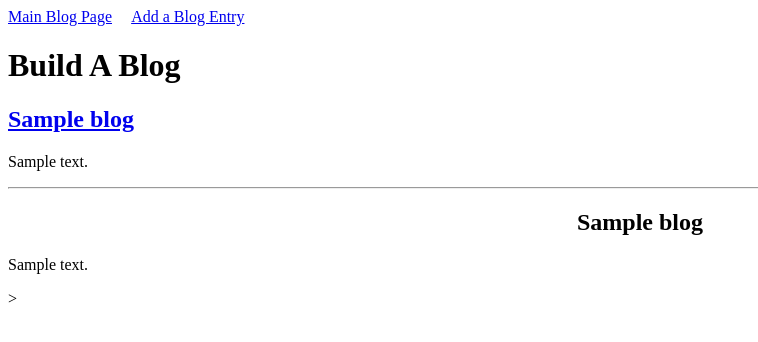
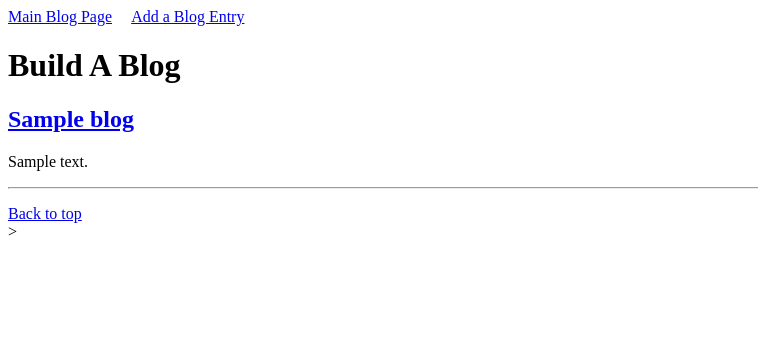
Before and after one commit to DannyLC101/Blogz, a Flask app: template templates/index.html in a window 1280 px wide. Shown: the top 342 px of the page, without its empty margins (0-758 px from the left). Run offline with Flask 2, Linux system fonts and the light colour scheme; the template is opened without the code that fills it: most values are stand-ins (such as "Sample title", 1, 10 or a date in 2020); data that the repository does not hold is empty.

Commit message:
created blog.html

```diff
--- a/main.py
+++ b/main.py
@@ -32,11 +32,16 @@ def newpost():
     else:
         return render_template('newpost.html')
 
-@app.route('/blog', methods=['GET', 'POST'])
+@app.route('/blog', methods=['GET','POST'])
 def main_blog():
     if request.method=='GET':
-        blog = Blog.query.all()
-        return render_template('index.html', blogs=blog)
+        blog_id = int(request.form['blog-id'])
+        blogs = Blog.query.get(blog_id)
+        return redirect('/blog?id='+blog_id)
+
+@app.route('/blog?id=', methods=['GET', 'POST'])
+def show_blog():
+    return render_template('blog.html')
 
 @app.route('/', methods=['POST', 'GET'])
 def index():
--- a/templates/index.html
+++ b/templates/index.html
@@ -1,22 +1,21 @@
 {% extends 'base.html' %}
 {% block content %}
 
-    <h1>Build A Blog</h1>
+    <h1 name='top' id='top'>Build A Blog</h1>
     <form method='POST'>
         {% if blogs|length==0 %}
             <p>No Blogs yet!!</p>
         {% else %}
             {% for b in blogs %}
-            <h2><a href='/blog'>{{b.title}}</a></h2>
+            <input type="hidden" name="blog-id" value="{{b.id}}">
+            <h2><a href='/blog?id={{b.id}}'>{{b.title}}</a></h2>
             <p>{{b.body}}</p>
             <hr>
             {% endfor %}
         {% endif %}
     </form>
-    <form method='GET'>
-
-        <h2 style='text-align:center;'>{{blogs.title}}</h2>
-        <p>{{blogs.body}}</p>
-    </form>
+    <div>
+        <a href='#top'>Back to top</a>
+    </div>
 
 {% endblock %}
--- a/templates/newpost.html
+++ b/templates/newpost.html
@@ -3,6 +3,7 @@
     <h1>Add a Blog Entry</h1>
     <form method='POST'>
         <label>Title for your new blog:</label><br>
+        <input type="hidden" name="blog-id" value="{{blog.id}}">
         <input type="text" name="title">
 
         <br>
```
Also changed, not shown: templates/blog.html (added, +8 -0 lines).
